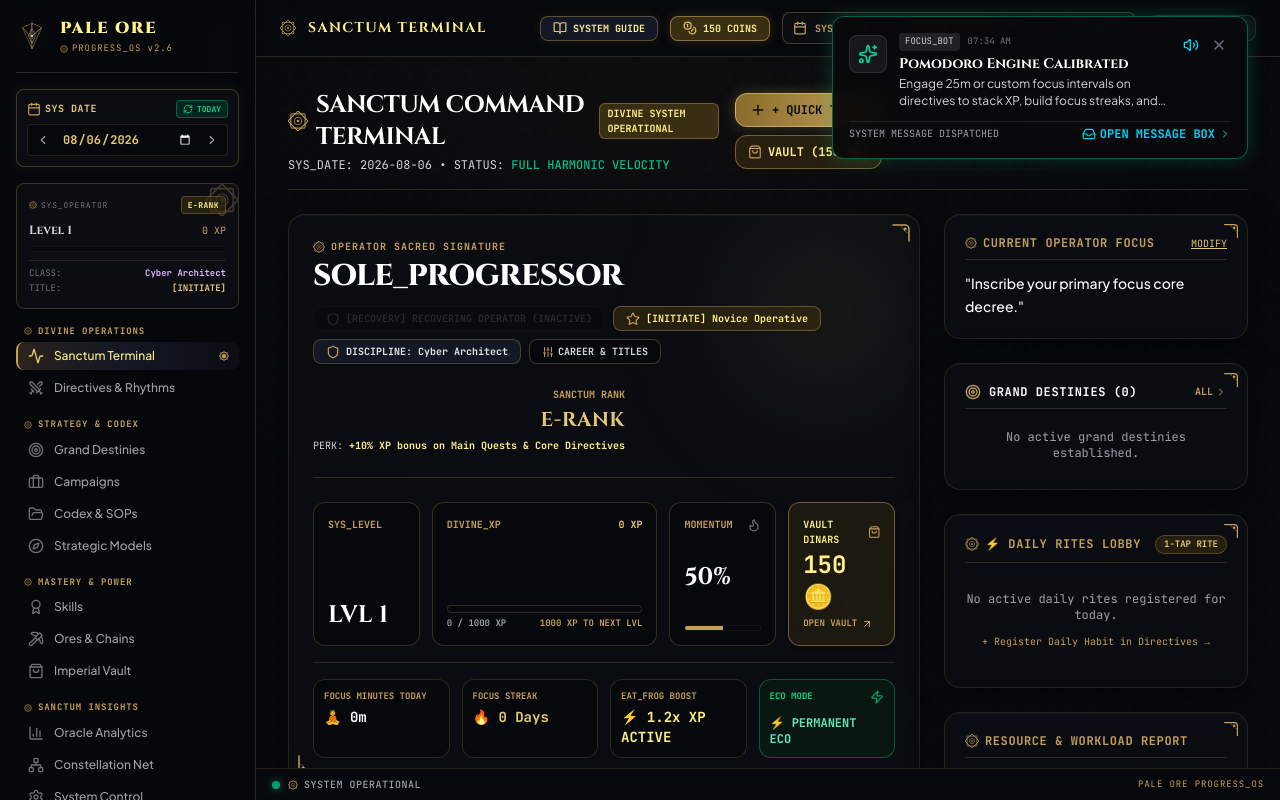
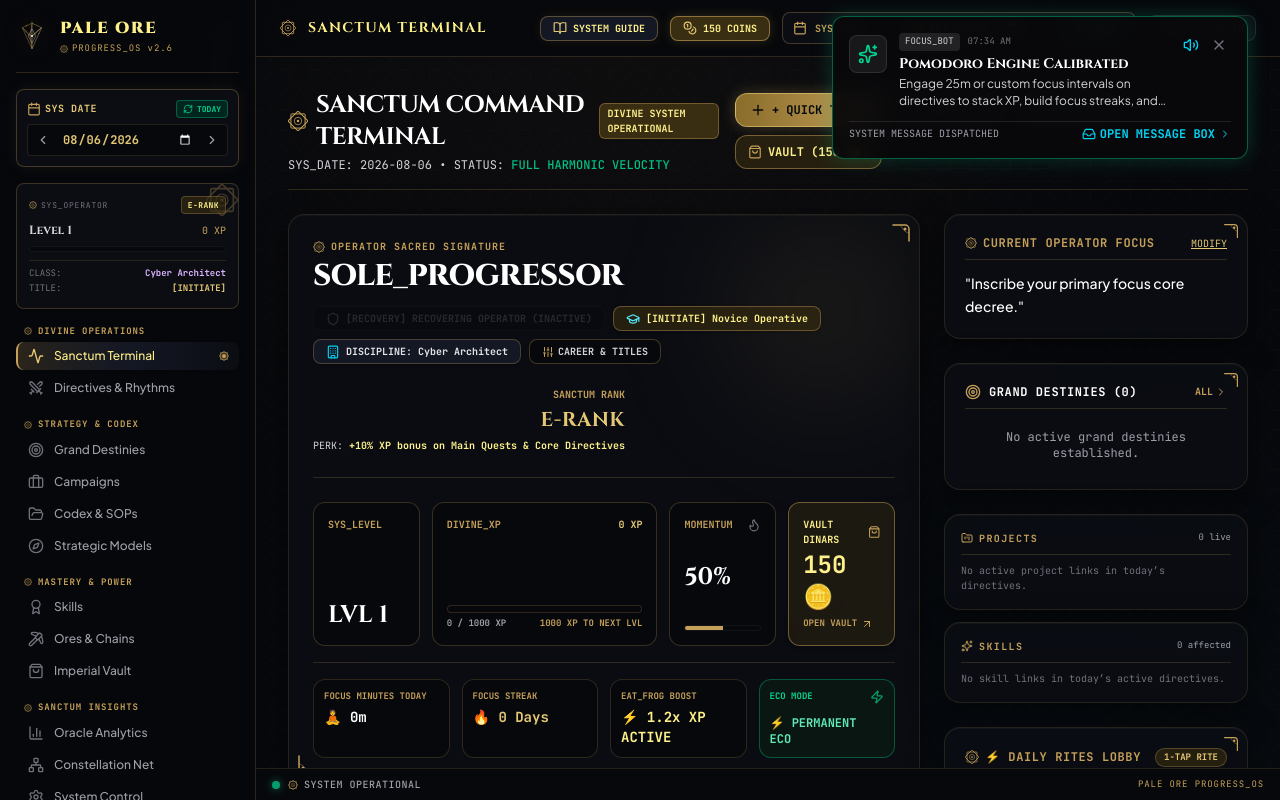
Before and after one commit to ghomrasnichameseddin-cloud/pale-ore, a React (Vite) app: page / in a window 1280 px wide. Built offline with nearby package versions, Linux system fonts and the light colour scheme.

Commit message:
update dashboard

```diff
--- a/src/POSContext.tsx
+++ b/src/POSContext.tsx
@@ -2105,8 +2105,6 @@ export const POSProvider: React.FC<{ children: React.ReactNode }> = ({ children
         category: 'achievement',
         title: isBadHabitQuest ? 'Anti-Habit Victory' : 'Directive Completed',
         content: completionMessage,
-        timestamp: new Date().toISOString(),
-        read: false,
         priority: 'high'
       });
 
--- a/src/components/DashboardView.tsx
+++ b/src/components/DashboardView.tsx
@@ -11,6 +11,7 @@ import {
 } from 'lucide-react';
 import { motion, AnimatePresence } from 'motion/react';
 import { QuestDifficulty, QuestType } from '../types';
+import { renderTopicIcon } from './matrix/TopicIconHelper';
 import { RubElHizbIcon, ArabesqueCorner, GeometricDivider } from './IslamicRpgDecorations';
 
 interface DashboardViewProps {
@@ -132,6 +133,38 @@ export const DashboardView: React.FC<DashboardViewProps> = ({ onNavigate }) => {
 
   // Active Goals for linkage cards
   const activeGoals = state.goals.filter(g => g.status === 'Active').slice(0, 3);
+
+  const activeDirectiveProjects = Array.from(
+    new Map(
+      activeQuests
+        .filter(q => q.projectId)
+        .map(q => {
+          const project = (state.projects || []).find((p: any) => p.id === q.projectId);
+          return project ? [project.id, project] as const : null;
+        })
+        .filter((entry): entry is readonly [string, any] => !!entry)
+    ).values()
+  ).slice(0, 3) as Array<{ id: string; name: string; goalId?: string; status?: string; description?: string; estimatedTime?: string; createdAt?: string }>;
+
+  const activeDirectiveSkillMap = new Map<string, { id: string; name: string; iconName?: string; level: number; xp: number; directives: number }>();
+  activeQuests.forEach(quest => {
+    const relatedSkillIds = Array.from(new Set((quest.relatedSkills || []) as string[]));
+    relatedSkillIds.forEach((skillId: string) => {
+      const existingSkill = (state.skills || []).find((s: any) => s.id === skillId);
+      if (!existingSkill) return;
+      const existingEntry = activeDirectiveSkillMap.get(skillId);
+      activeDirectiveSkillMap.set(skillId, {
+        id: existingSkill.id,
+        name: existingSkill.name,
+        iconName: existingSkill.iconName || 'Sparkles',
+        level: existingSkill.level ?? 1,
+        xp: existingSkill.xp ?? 0,
+        directives: (existingEntry?.directives ?? 0) + 1
+      });
+    });
+  });
+
+  const activeDirectiveSkills = Array.from(activeDirectiveSkillMap.values()).sort((a, b) => b.level - a.level || b.xp - a.xp).slice(0, 6);
 
   const handleSaveFocus = (e: React.FormEvent) => {
     e.preventDefault();
@@ -371,12 +404,12 @@ export const DashboardView: React.FC<DashboardViewProps> = ({ onNavigate }) => {
                   )}
 
                   <span className="text-[10px] font-mono font-bold bg-[#3a2e12]/60 border border-[#c5a059]/40 text-[#fef08a] px-3 py-1 rounded-lg flex items-center gap-1.5 shadow-sm">
-                    <Star className="h-3.5 w-3.5 text-[#c5a059]" />
+                    {renderTopicIcon(activeTitle.iconName || 'Award', 'h-3.5 w-3.5')}
                     [{activeTitle.badge}] {activeTitle.name}
                   </span>
 
                   <span className="text-[10px] font-mono font-bold bg-[#141824] border border-[#c5a059]/30 text-zinc-200 px-3 py-1 rounded-lg flex items-center gap-1.5 shadow-sm">
-                    <Shield className="h-3.5 w-3.5 text-[#c5a059]" />
+                    {renderTopicIcon(activeJob.iconName || 'Shield', 'h-3.5 w-3.5')}
                     DISCIPLINE: {activeJob.name}
                   </span>
 
@@ -1224,6 +1257,70 @@ export const DashboardView: React.FC<DashboardViewProps> = ({ onNavigate }) => {
             )}
           </div>
 
+          <div className="grid grid-cols-1 gap-3">
+            <div className="glass-panel rounded-2xl p-4 border border-[#c5a059]/30 bg-[#0b0d13]/90 relative overflow-hidden shadow-xl" id="active-directive-projects-preview">
+              <div className="flex items-center justify-between mb-2 pb-2 border-b border-[#c5a059]/20">
+                <div className="flex items-center gap-1.5 text-[10px] font-mono font-bold uppercase tracking-[0.14em] text-[#c5a059]">
+                  <FolderKanban className="h-3 w-3" /> Projects
+                </div>
+                <span className="text-[9px] font-mono text-zinc-400">{activeDirectiveProjects.length} live</span>
+              </div>
+              {activeDirectiveProjects.length === 0 ? (
+                <p className="text-[10px] font-mono text-zinc-500">No active project links in today’s directives.</p>
+              ) : (
+                <div className="space-y-2">
+                  {activeDirectiveProjects.map(project => {
+                    const projectProgress = getProjectProgress(project.id);
+                    const projectQuestCount = activeQuests.filter(q => q.projectId === project.id).length;
+
+                    return (
+                      <div key={project.id} className="rounded-lg border border-[#c5a059]/15 bg-[#07080c] p-2">
+                        <div className="flex items-center justify-between gap-2">
+                          <span className="text-[11px] font-sans font-semibold text-white truncate">{project.name}</span>
+                          <span className="text-[9px] font-mono text-[#e5c875]">{projectProgress}%</span>
+                        </div>
+                        <div className="mt-1.5 h-1.5 w-full overflow-hidden rounded-full bg-[#10131a] border border-white/5">
+                          <div className="h-full rounded-full bg-gradient-to-r from-[#8a6d2b] to-[#c5a059]" style={{ width: `${projectProgress}%` }} />
+                        </div>
+                        <div className="mt-1 text-[9px] font-mono text-zinc-400">{projectQuestCount} directive{projectQuestCount === 1 ? '' : 's'}</div>
+                      </div>
+                    );
+                  })}
+                </div>
+              )}
+            </div>
+
+            <div className="glass-panel rounded-2xl p-4 border border-[#c5a059]/30 bg-[#0b0d13]/90 relative overflow-hidden shadow-xl" id="active-directive-skills-preview">
+              <div className="flex items-center justify-between mb-2 pb-2 border-b border-[#c5a059]/20">
+                <div className="flex items-center gap-1.5 text-[10px] font-mono font-bold uppercase tracking-[0.14em] text-[#c5a059]">
+                  <Sparkles className="h-3 w-3" /> Skills
+                </div>
+                <span className="text-[9px] font-mono text-zinc-400">{activeDirectiveSkills.length} affected</span>
+              </div>
+              {activeDirectiveSkills.length === 0 ? (
+                <p className="text-[10px] font-mono text-zinc-500">No skill links in today’s active directives.</p>
+              ) : (
+                <div className="space-y-2">
+                  {activeDirectiveSkills.map(skill => (
+                    <div key={skill.id} className="rounded-lg border border-[#c5a059]/15 bg-[#07080c] p-2.5">
+                      <div className="flex items-center justify-between gap-2">
+                        <div className="flex items-center gap-1.5 min-w-0">
+                          {renderTopicIcon(skill.iconName || 'Sparkles', 'h-3.5 w-3.5')}
+                          <span className="text-[11px] font-sans font-semibold text-white truncate">{skill.name}</span>
+                        </div>
+                        <span className="text-[9px] font-mono text-[#fef08a]">LVL {skill.level}</span>
+                      </div>
+                      <div className="mt-2 flex items-center justify-between text-[9px] font-mono text-zinc-400">
+                        <span>XP {skill.xp}</span>
+                        <span>{skill.directives} active directive{skill.directives === 1 ? '' : 's'}</span>
+                      </div>
+                    </div>
+                  ))}
+                </div>
+              )}
+            </div>
+          </div>
+
           {/* QUICK-TAP DAILY HABITS / RITES LOBBY */}
           <div className="glass-panel rounded-2xl p-5 space-y-3 border border-[#c5a059]/30 bg-[#0b0d13]/90 relative overflow-hidden shadow-xl" id="habit-lobby-panel">
             <ArabesqueCorner position="top-right" className="top-2 right-2 h-4 w-4" color="#c5a059" />
```
Also changed, not shown: src/types.ts (+8 -0 lines).
